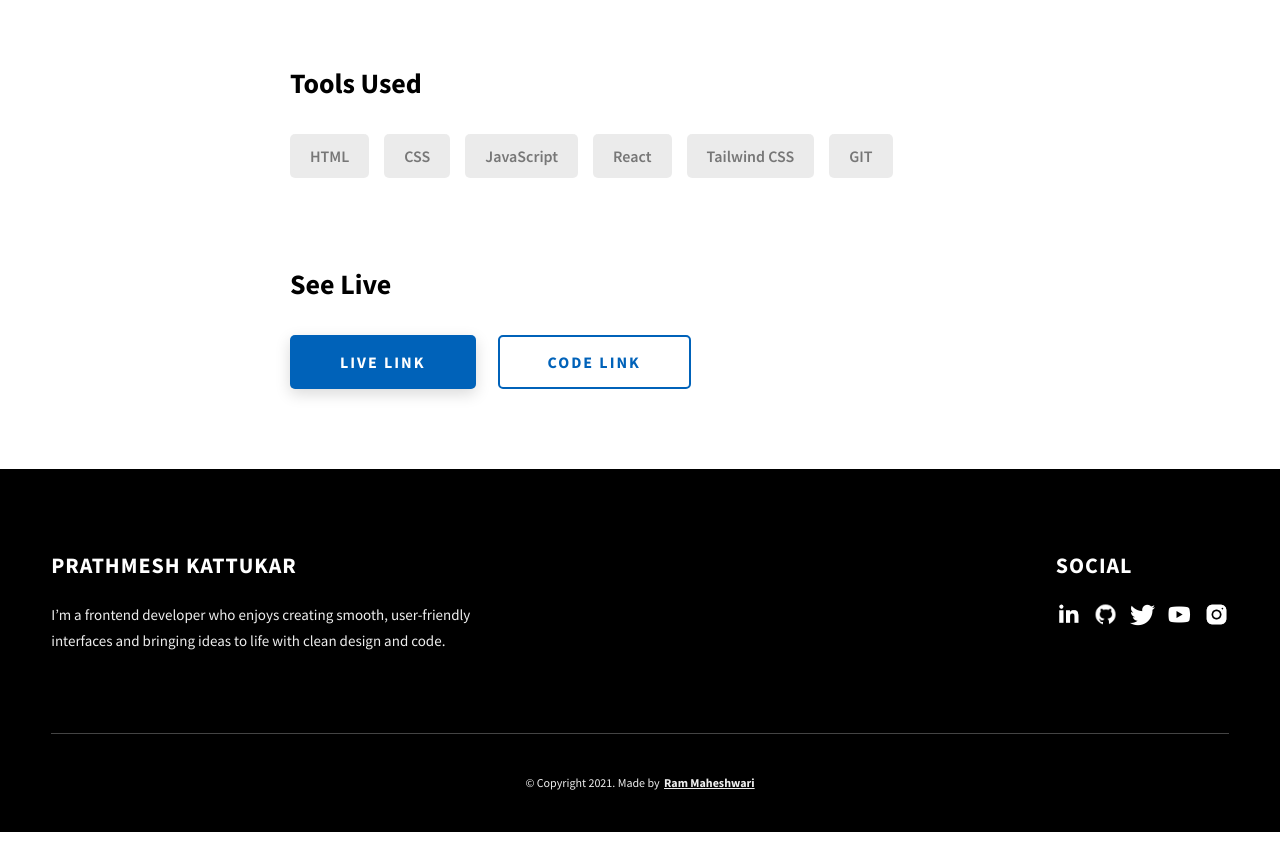
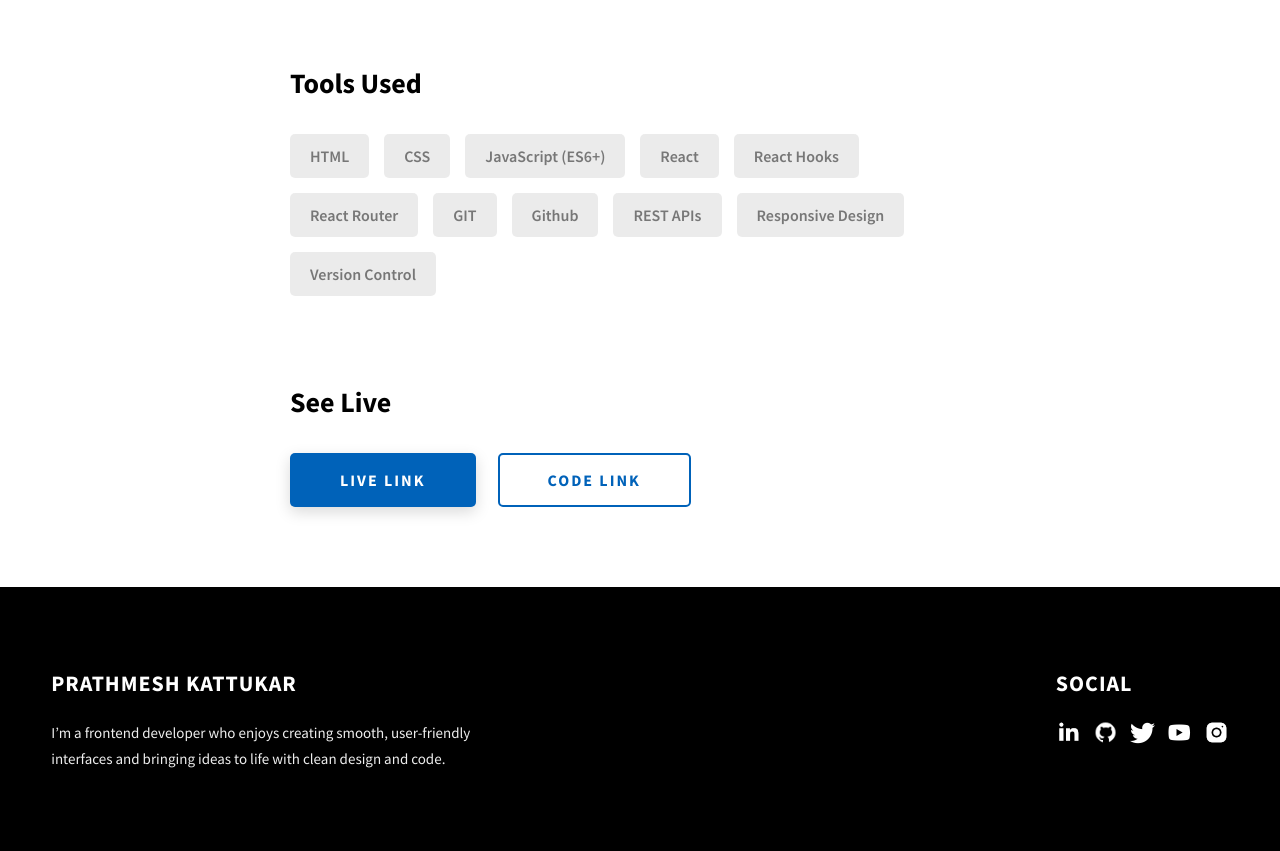
Before and after one commit to pk4038/portfolio-website, a website built with Vite: page project-1.html in a window 1280 px wide. Shown: the part 2000-2851 px from the top of the page. Built offline with nearby package versions, Linux system fonts and the light colour scheme.

Commit message:
Home page changes

```diff
--- a/project-1.html
+++ b/project-1.html
@@ -21,7 +21,7 @@
           <div class="header__logo-img-cont">
             <img
               src="./assets/img/resumepic.jpg"
-              alt="Ram Maheshwari Logo Image"
+              alt="Prathmesh Kattukar Logo Image"
               class="header__logo-img"
             />
           </div>
@@ -125,16 +125,15 @@
               <div class="skills">
                 <div class="skills__skill">HTML</div>
                 <div class="skills__skill">CSS</div>
-                <div class="skills__skill">JavaScript</div>
+                <div class="skills__skill">JavaScript (ES6+)</div>
                 <div class="skills__skill">React</div>
-                <div class="skills__skill">Tailwind CSS</div>
+                <div class="skills__skill">React Hooks</div>
+                <div class="skills__skill">React Router</div>
                 <div class="skills__skill">GIT</div>
-                <!-- <div class="skills__skill">Jasmine</div>
-                <div class="skills__skill">Wordpress</div>
-                <div class="skills__skill">Google ADS</div>
-                <div class="skills__skill">Facebook Ads</div>
-                <div class="skills__skill">Android</div>
-                <div class="skills__skill">IOS</div> -->
+                <div class="skills__skill">Github</div>
+                <div class="skills__skill">REST APIs</div>
+                <div class="skills__skill">Responsive Design</div>
+                <div class="skills__skill">Version Control</div>
               </div>
             </div>
             <div class="project-details__links">
@@ -209,12 +208,12 @@
           </div>
         </div>
 
-        <div class="main-footer__lower">
+        <!-- <div class="main-footer__lower">
           &copy; Copyright 2021. Made by
           <a rel="noreferrer" target="_blank" href="https://rammaheshwari.com"
             >Ram Maheshwari</a
           >
-        </div>
+        </div> -->
       </div>
     </footer>
     <script src="./index.js"></script>
```
Also changed, not shown: index.html (+3 -3 lines), project-3.html (+0 -1 lines).
